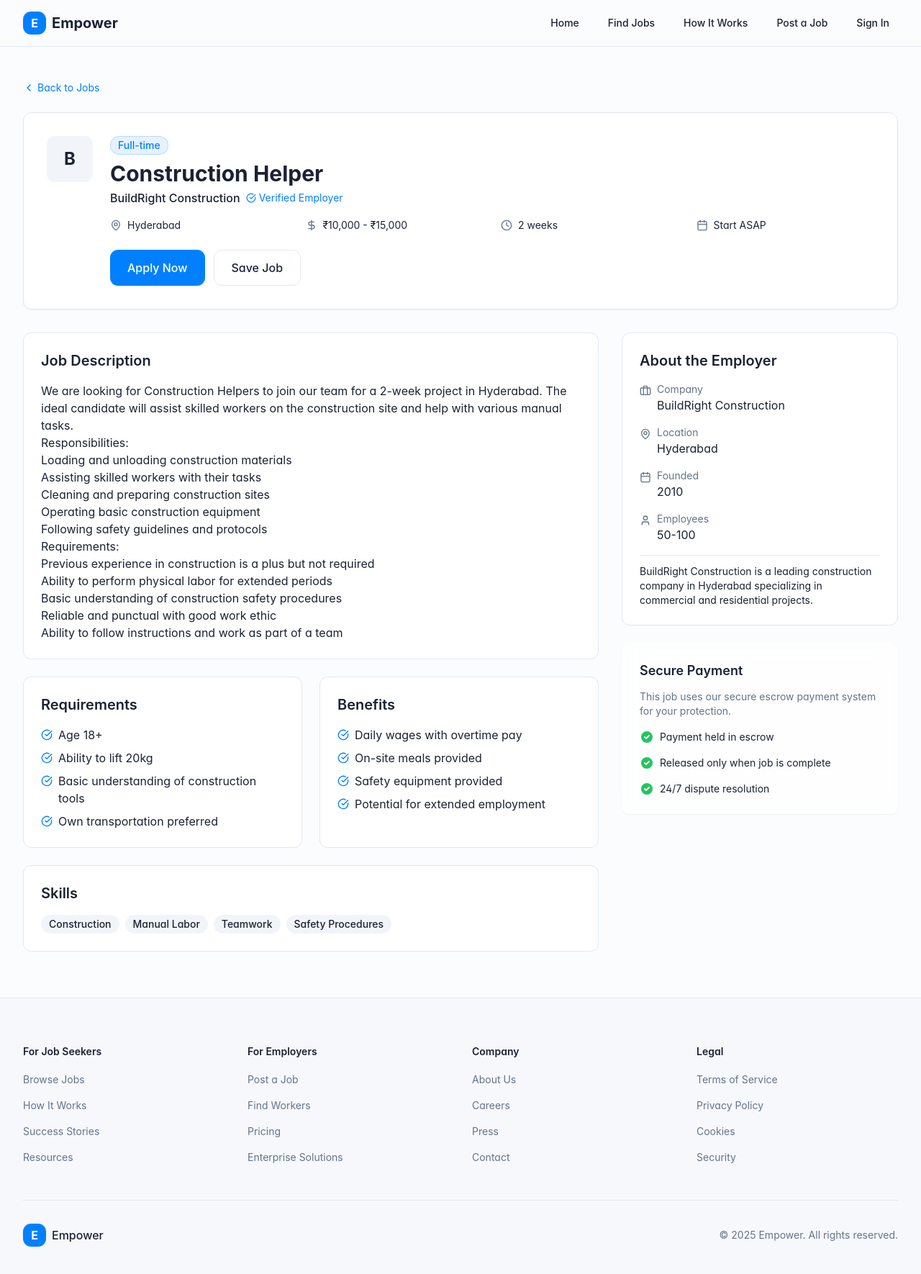
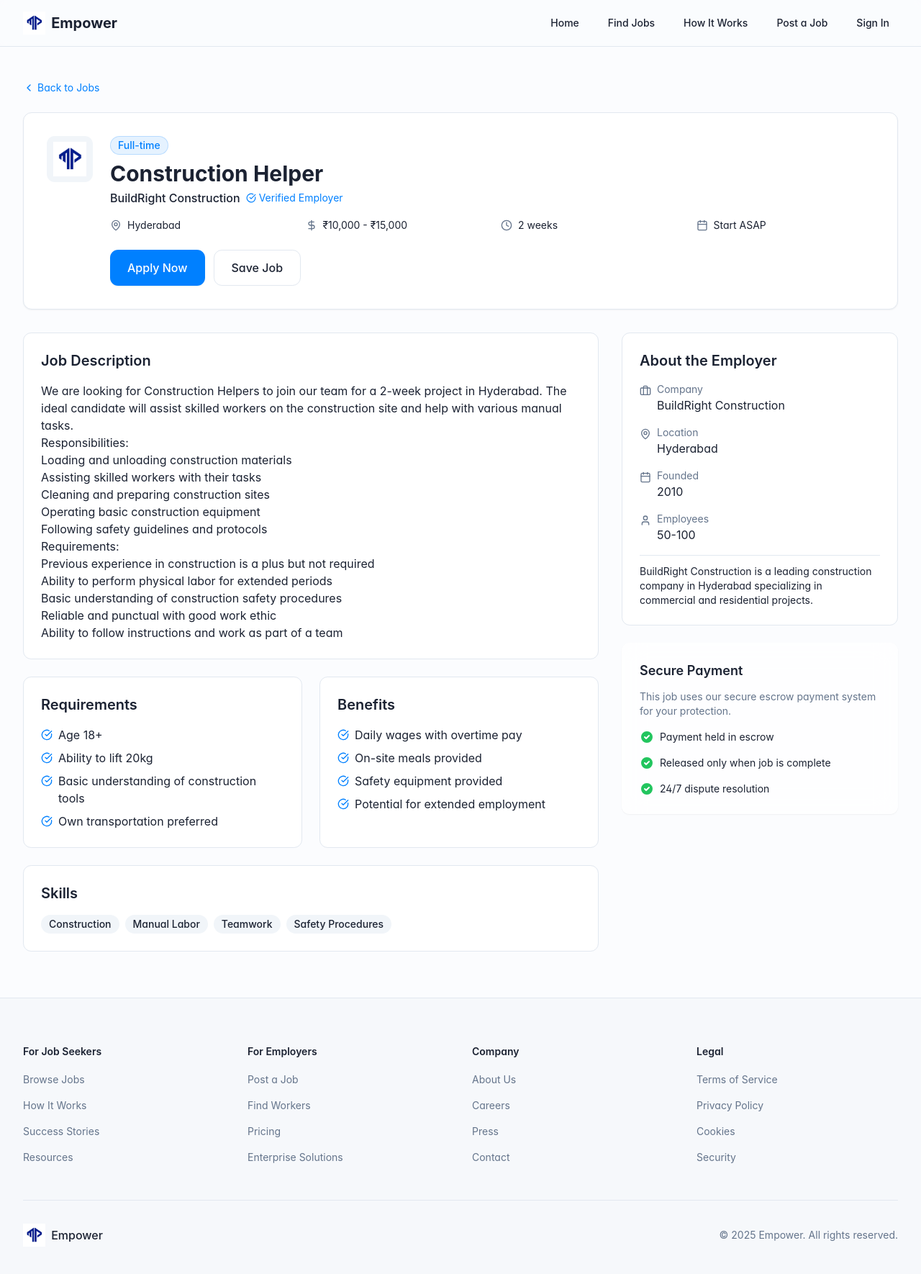
Before and after one commit to mp-166/jobhive-synergy, a React (Vite) app: page /jobs/1 in a window 1280 px wide. Shown: the top 1770 px of the page at 72% size. Built offline with nearby package versions, Linux system fonts and the light colour scheme.

Commit message:
Replace E logo with image
Replaced the "E" logo with an image and adjusted the alignment for a cleaner look.

```diff
--- a/src/components/jobs/JobCard.tsx
+++ b/src/components/jobs/JobCard.tsx
@@ -77,7 +77,11 @@ const JobCard = ({
               {logo ? (
                 <img src={logo} alt={company} className="h-full w-full object-cover" />
               ) : (
-                <span className="text-xl font-bold">{company.charAt(0)}</span>
+                <img
+                  src="/lovable-uploads/00885a0e-6e53-452c-8173-4bd7c3ef1822.png"
+                  alt="Empower Logo"
+                  className="h-8 w-auto"
+                />
               )}
             </div>
             <div className="ml-3 flex-1">
--- a/src/components/layout/Footer.tsx
+++ b/src/components/layout/Footer.tsx
@@ -70,7 +70,11 @@ const Footer = () => {
         <div className="mt-12 pt-8 border-t border-border">
           <div className="flex flex-col md:flex-row justify-between items-center">
             <div className="flex items-center mb-4 md:mb-0">
-              <div className="bg-primary text-white font-bold rounded-lg w-8 h-8 flex items-center justify-center">E</div>
+              <img
+                src="/lovable-uploads/00885a0e-6e53-452c-8173-4bd7c3ef1822.png"
+                alt="Empower Logo"
+                className="h-8 w-auto"
+              />
               <span className="ml-2 font-medium">Empower</span>
             </div>
 
--- a/src/components/layout/Navbar.tsx
+++ b/src/components/layout/Navbar.tsx
@@ -20,7 +20,11 @@ const Navbar = () => {
           {/* Logo */}
           <div className="flex-shrink-0">
             <Link to="/" className="flex items-center space-x-2">
-              <div className="bg-primary text-white font-bold rounded-lg w-8 h-8 flex items-center justify-center">E</div>
+              <img
+                src="/lovable-uploads/00885a0e-6e53-452c-8173-4bd7c3ef1822.png"
+                alt="Empower Logo"
+                className="h-8 w-auto"
+              />
               <span className="font-bold text-xl">Empower</span>
             </Link>
           </div>
--- a/src/pages/JobDetail.tsx
+++ b/src/pages/JobDetail.tsx
@@ -1,4 +1,3 @@
-
 import React from 'react';
 import { useParams, Link } from 'react-router-dom';
 import Navbar from '@/components/layout/Navbar';
@@ -107,11 +106,15 @@ const JobDetail = () => {
             <div className="bg-white border rounded-xl p-6 md:p-8 shadow-sm">
               <div className="flex flex-col md:flex-row md:items-start gap-6">
                 {/* Company logo */}
-                <div className="h-16 w-16 bg-secondary flex items-center justify-center rounded-lg">
+                <div className="h-16 w-16 bg-secondary flex items-center justify-center rounded-lg overflow-hidden">
                   {job.logo ? (
-                    <img src={job.logo} alt={job.company} className="h-full w-full object-cover rounded-lg" />
+                    <img src={job.logo} alt={job.company} className="h-full w-full object-cover" />
                   ) : (
-                    <span className="text-2xl font-bold">{job.company.charAt(0)}</span>
+                    <img
+                      src="/lovable-uploads/00885a0e-6e53-452c-8173-4bd7c3ef1822.png"
+                      alt="Empower Logo"
+                      className="h-12 w-auto"
+                    />
                   )}
                 </div>
 
```
Also changed, not shown: public/lovable-uploads/00885a0e-6e53-452c-8173-4bd7c3ef1822.png (added).
